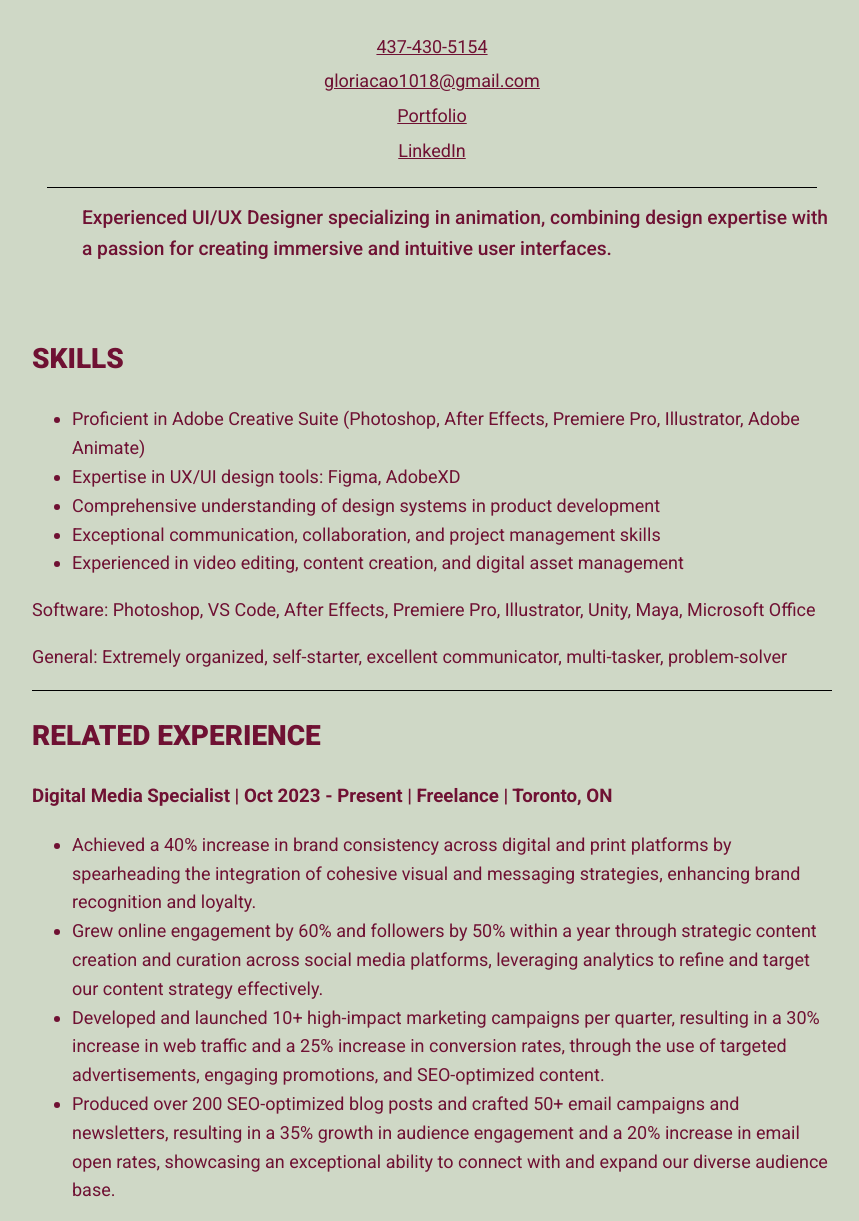
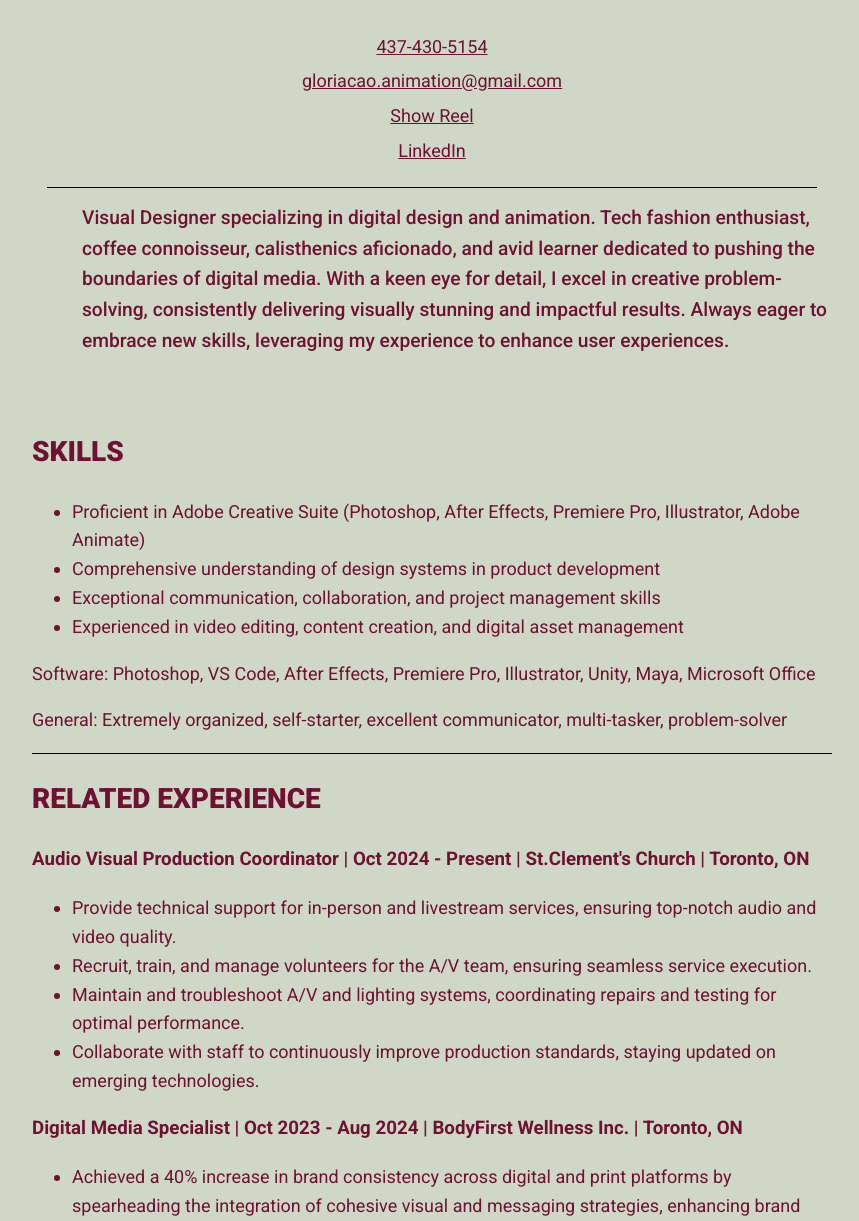
Before and after one commit to gloriacao1018/RWD_Resume, a plain HTML site: page index.html in a window 1280 px wide. Shown: the part 177-1398 px from the top of the page, without its empty margins (218-1077 px from the left). Drawn offline with Linux system fonts and the light colour scheme.

Commit message:
Update index.html
update resume 04/2025

```diff
--- a/index.html
+++ b/index.html
@@ -31,22 +31,22 @@
     <link rel="author" href="https://maps.app.goo.gl/9BRTubSnPt6w3bsD9?g_st=i" />
     <meta name="copyright" content="© 2024 Gloria Cao. All rights reserved." />
 
-    <title>Gloria Cao - UX Designer & Animator |Digital Specialist</title>
+    <title>Gloria Cao - 2D&3D Animator |Digital Specialist</title>
     <meta name="description" content="
     UI/UX and animation specialist excelling in impactful design. Eager to embrace new skills for enhanced user experiences."
     />
 
     <meta
       property="og:title"
-      content="Gloria Cao - UX Designer & Animator |Digital Specialist"
+      content="Gloria Cao - 2D&3D Animator |Digital Specialist"
     />
     <meta
       property="og:description"
       content="
-      UI/UX and animation specialist excelling in impactful design. Eager to embrace new skills for enhanced user experiences."
+      An interactive design and animation specialist excelling in impactful design. Eager to embrace new skills for enhanced user experiences."
     />
     <meta property="og:image" content="https://imgur.com/a/UDiNgyG" />
-    <meta property="og:url" content="https://www.gloriacao.com" />
+    <meta property="og:url" content="https://youtu.be/cruo3oPh7mc" />
     <meta property="og:site_name" content="gloriacao dot com" />
     <meta property="og:type" content="website" />
 
@@ -80,21 +80,19 @@
     <div class="contact">
       <p>
         <a href="tel:437-430-5154">437-430-5154</a>
-        <a href="mailto:gloriacao1018@gmail.com"> gloriacao1018@gmail.com </a>
-        <a href="https://www.gloriacao.com">Portfolio</a>
+        <a href="mailto:gloriacao.animation@gmail.com"> gloriacao.animation@gmail.com </a>
+        <a href="https://youtu.be/cruo3oPh7mc">Show Reel</a>
         <a href="https://www.linkedin.com/in/gloria-cao" target="_blank">LinkedIn</a>
     </div>
 
     <div class="about">
-                Experienced UI/UX Designer specializing in animation, combining design expertise with a passion
-      for creating immersive and intuitive user interfaces.
+                Visual Designer specializing in digital design and animation. Tech fashion enthusiast, coffee connoisseur, calisthenics aficionado, and avid learner dedicated to pushing the boundaries of digital media. With a keen eye for detail, I excel in creative problem-solving, consistently delivering visually stunning and impactful results. Always eager to embrace new skills, leveraging my experience to enhance user experiences.
     </div>
 
     <div class="skills">
       <h2>SKILLS</h2>
       <ul>
         <li>Proficient in Adobe Creative Suite (Photoshop, After Effects, Premiere Pro, Illustrator, Adobe Animate)</li>
-        <li>Expertise in UX/UI design tools: Figma, AdobeXD</li>
         <li>Comprehensive understanding of design systems in product development</li>
         <li>Exceptional communication, collaboration, and project management skills</li>
         <li>Experienced in video editing, content creation, and digital asset management</li>
@@ -114,7 +112,25 @@
     <div class="experience">
       <h2>RELATED EXPERIENCE</h2>
       <h3>
-        Digital Media Specialist | Oct 2023 - Present | Freelance | Toronto, ON
+        Audio Visual Production Coordinator | Oct 2024 - Present | St.Clement's Church | Toronto, ON
+      </h3>
+      <ul>
+        <li>
+          Provide technical support for in-person and livestream services, ensuring top-notch audio and video quality.
+        </li>
+        <li>
+          Recruit, train, and manage volunteers for the A/V team, ensuring seamless service execution.
+        </li>
+        <li>
+          Maintain and troubleshoot A/V and lighting systems, coordinating repairs and testing for optimal performance.
+        </li>
+        <li>
+          Collaborate with staff to continuously improve production standards, staying updated on emerging technologies.
+        </li>
+      </ul>
+
+      <h3>
+        Digital Media Specialist | Oct 2023 - Aug 2024 | BodyFirst Wellness Inc. | Toronto, ON
       </h3>
       <ul>
         <li>
@@ -136,7 +152,7 @@
       </h3>
       <ul>
         <li>
-          Produced comprehensive shot lists based on deliverables deck and creative direction
+          Produced comprehensive shot lists based on the deliverables deck and creative direction
         </li>
         <li>
           Organized footage to streamline workflows and saved over 20% of time and resources by developing system to identify and reuse existing footage.
@@ -187,7 +203,7 @@
       </ul>
 
       <h3>
-        Marketing Assistant | Jul 2020 - Jul 2022 | Hooli Homes Inc. | Cambridge, MA
+        Marketing Production Assistant | Jul 2020 - Jul 2022 | Hooli Homes Inc. | Cambridge, MA
       </h3>
       <ul>
         <li>
@@ -217,6 +233,9 @@
         Sheridan College (2023 - 2024) - Post-graduate Diploma - Interactive
         Multimedia Management
       </p>
+      <p>
+        Toronto Metropolitan University (2024-2025) - Master in Digital Media
+      </p>
     </div>
 
     <div class="language">
```
